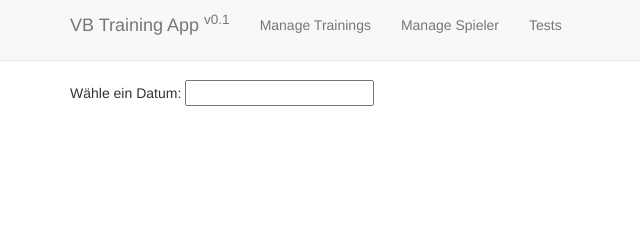
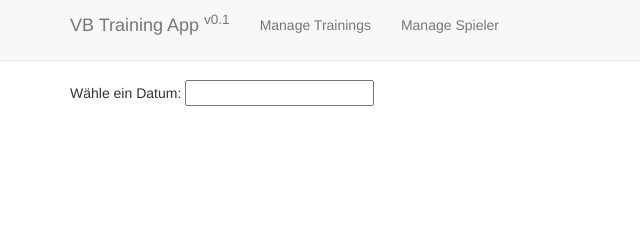
Before and after one commit to rolger/at.rolger.vb.app, a website: page app/index.html in a window 1280 px wide. Shown: the top 240 px of the page, 0-640 px from the left. Drawn offline with nearby package versions, Linux system fonts and the light colour scheme.

Commit message:
styling of input, removed test html and data

```diff
--- a/app/index.html
+++ b/app/index.html
@@ -70,7 +70,6 @@
 					<ul class="nav navbar-nav">
 						<li><a href="#/training">Manage Trainings</a></li>
 						<li><a href="#/spieler">Manage Spieler</a></li>
-						<li><a href="#/view1">Tests</a></li>
 					</ul>
 				</div>
 				<!--/.nav-collapse -->
```
